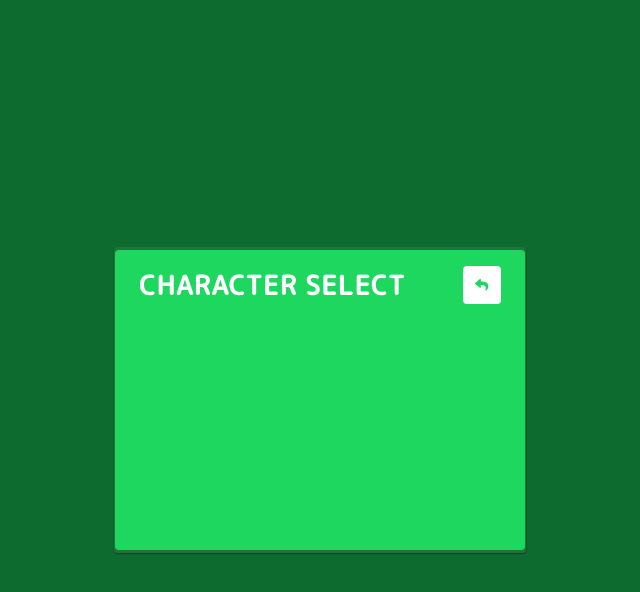
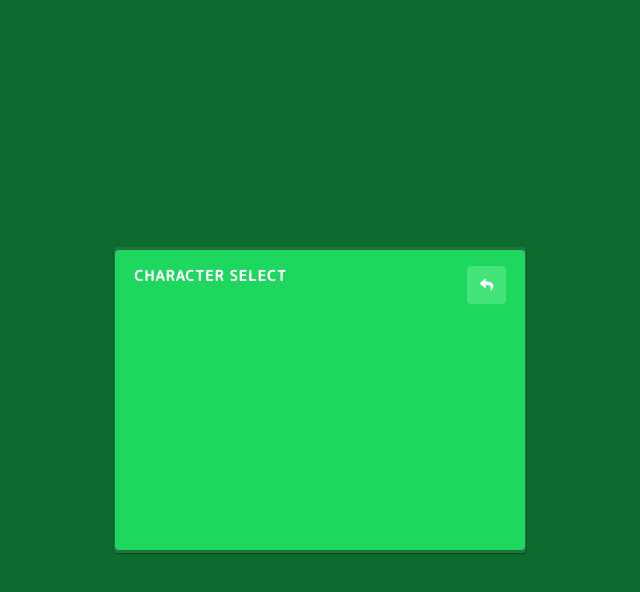
Before and after one commit to N-Nikolaev/drum-machine, a React (Vite) app: page / in a window 1280 px wide. Both pictures are taken after a click on the button 485 px from the left and 282 px from the top of the page. Shown: the top 592 px of the page, without its empty margins (320-960 px from the left). Built offline with nearby package versions, Linux system fonts and the light colour scheme.

Commit message:
Update Modal component styling

```diff
--- a/src/scss/components/_button.scss
+++ b/src/scss/components/_button.scss
@@ -23,6 +23,9 @@
     }
 
     &--back {
+        color: var(--color-secondary);
+
         border: none;
+        background-color: var(--color-primary-light-1);
     }
 }
--- a/src/scss/components/_modal.scss
+++ b/src/scss/components/_modal.scss
@@ -1,5 +1,6 @@
 @use '../abstracts/vars';
 @use '../abstracts/mixins' as *;
+@use '../abstracts/fonts';
 
 .modal {
     position: absolute;
@@ -7,11 +8,9 @@
     left: 50%;
     transform: translate(-50%, -50%);
 
-    height: 22.5rem;
+    height: 23.4375rem;
     width: 19.375rem;
-    padding: 1rem 1.5rem;
-
-    font-size: 1.1em;
+    padding: 1rem 1.2rem;
 
     background-color: var(--color-primary);
 
@@ -26,4 +25,29 @@
         display: grid;
         grid-template-columns: 1fr auto;
     }
+
+    &__title {
+        font-size: 0.9em;
+    }
+
+    &__instruction-content * {
+        margin-top: 0.6rem;
+    }
+
+    &__sub-title {
+        font-size: 0.9rem;
+    }
+
+    &__list {
+        padding-left: 1rem;
+
+        font-size: 0.7rem;
+
+        list-style-type: circle;
+    }
+
+    &__highlight {
+        font-weight: fonts.$medium;
+        text-transform: uppercase;
+    }
 }
```
